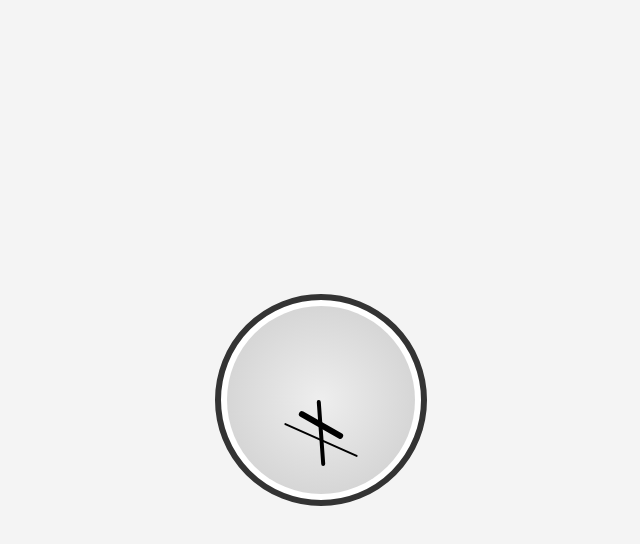
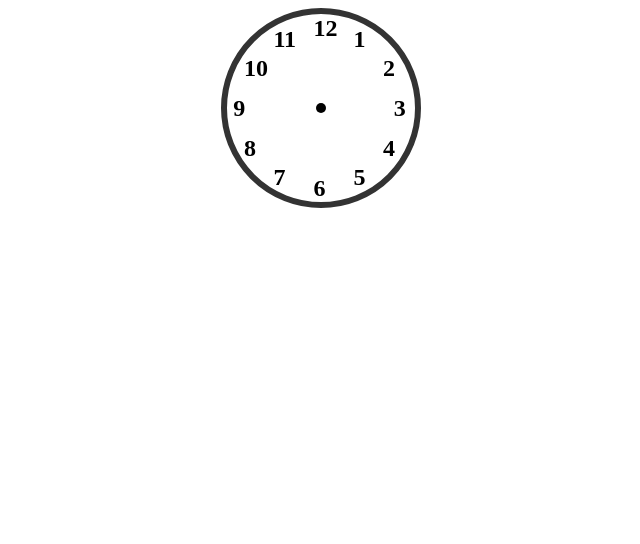
Before and after one commit to MoisGames/time-zone-clock-react-ts-redux, a React app: page / in a window 1280 px wide. Shown: the top 544 px of the page, without its empty margins (319-959 px from the left). Built offline with nearby package versions, Linux system fonts and the light colour scheme.

Commit message:
feat (Clock.tsx,Clock.css, ClockPage.tsx) добавил отображение цифр на часах.

```diff
--- a/src/components/Clock/Clock.css
+++ b/src/components/Clock/Clock.css
@@ -1,47 +1,47 @@
+@import '../../styles/variables.css';
+
 .clock {
   position: relative;
-    width: 200px;
-    height: 200px;
-    margin: 20px;
-    border: 6px solid #333;
+  width: calc(var(--clock-size) - var(--clock-border-width) * 2);
+  height: calc(var(--clock-size) - var(--clock-border-width) * 2);
+  border: var(--clock-border-color) solid var(--clock-border-width);
+  background-color: var(--clock-bg-color);
   border-radius: 50%;
-    background-color: #fff;
 }
 
-  .clock-face {
+.center-dot {
   position: absolute;
   top: 50%;
   left: 50%;
   transform: translate(-50%, -50%);
-    width: 188px;
-    height: 188px;
+  width: 10px;
+  height: 10px;
+  background-color: var(--clock-hand-color);
   border-radius: 50%;
-    background: radial-gradient(#eee, #ccc);
 }
 
-  .hand {
+.number {
   position: absolute;
-    top: 50%;
-    left: 50%;
+  top: 43%;
+  left: 46%;
   transform-origin: center;
-    transform: translateX(-50%) rotate(0deg);
-    background-color: #000;
 }
 
-  .hour-hand {
-    width: 6px;
-    height: 50px;
-    border-radius: 4px;
+.number span {
+  font-size: 24px;
+  font-weight: bold;
+  color: var(--clock-hand-color);
 }
 
-  .minute-hand {
-    width: 4px;
-    height: 66px;
-    border-radius: 4px;
-  }
-
-  .second-hand {
-    width: 2px;
-    height: 80px;
-    border-radius: 2px;
-  }
+.number:nth-child(1) { transform: rotate(0deg) translate(0, calc(-50% - var(--clock-size) / 3)) rotate(0deg); }
+.number:nth-child(2) { transform: rotate(30deg) translate(0, calc(-50% - var(--clock-size) / 3)) rotate(-30deg); }
+.number:nth-child(3) { transform: rotate(60deg) translate(0, calc(-50% - var(--clock-size) / 3)) rotate(-60deg); }
+.number:nth-child(4) { transform: rotate(90deg) translate(0, calc(-50% - var(--clock-size) / 3)) rotate(-90deg); }
+.number:nth-child(5) { transform: rotate(120deg) translate(0, calc(-50% - var(--clock-size) / 3)) rotate(-120deg); }
+.number:nth-child(6) { transform: rotate(150deg) translate(0, calc(-50% - var(--clock-size) / 3)) rotate(-150deg); }
+.number:nth-child(7) { transform: rotate(180deg) translate(0, calc(-50% - var(--clock-size) / 3)) rotate(-180deg); }
+.number:nth-child(8) { transform: rotate(210deg) translate(0, calc(-50% - var(--clock-size) / 3)) rotate(-210deg); }
+.number:nth-child(9) { transform: rotate(240deg) translate(0, calc(-50% - var(--clock-size) / 3)) rotate(-240deg); }
+.number:nth-child(10) { transform: rotate(270deg) translate(0, calc(-50% - var(--clock-size) / 3)) rotate(-270deg); }
+.number:nth-child(11) { transform: rotate(300deg) translate(0, calc(-50% - var(--clock-size) / 3)) rotate(-300deg); }
+.number:nth-child(12) { transform: rotate(330deg) translate(0, calc(-50% - var(--clock-size) / 3)) rotate(-330deg); }
--- a/src/components/Clock/Clock.tsx
+++ b/src/components/Clock/Clock.tsx
@@ -1,48 +1,16 @@
-// Clock.tsx
-import React, { useEffect, useRef } from 'react';
+import React from 'react';
 import './Clock.css';
 
 const Clock: React.FC = () => {
-  const hourHandRef = useRef<HTMLDivElement>(null);
-  const minuteHandRef = useRef<HTMLDivElement>(null);
-  const secondHandRef = useRef<HTMLDivElement>(null);
-
-  useEffect(() => {
-    const updateClock = () => {
-      const now = new Date();
-      const hours = now.getHours() % 12;
-      const minutes = now.getMinutes();
-      const seconds = now.getSeconds();
-
-      const hourRotation = (hours + minutes / 60) * 30;
-      const minuteRotation = (minutes + seconds / 60) * 6;
-      const secondRotation = seconds * 6;
-
-      if (hourHandRef.current) {
-        hourHandRef.current.style.transform = `translateX(-50%) rotate(${hourRotation}deg)`;
-      }
-      if (minuteHandRef.current) {
-        minuteHandRef.current.style.transform = `translateX(-50%) rotate(${minuteRotation}deg)`;
-      }
-      if (secondHandRef.current) {
-        secondHandRef.current.style.transform = `translateX(-50%) rotate(${secondRotation}deg)`;
-      }
-    };
-
-    const intervalId = setInterval(updateClock, 1000);
-    updateClock();
-
-    return () => clearInterval(intervalId);
-  }, []);
-
   return (
-    <div className="clock">
-      <div className="clock-face">
-        <div className="hand hour-hand" ref={hourHandRef}></div>
-        <div className="hand minute-hand" ref={minuteHandRef}></div>
-        <div className="hand second-hand" ref={secondHandRef}></div>
+      <div className="clock">
+        {Array.from({ length: 12 }, (_, i) => (
+          <div className="number" key={i}>
+            <span>{i === 0 ? 12 : i}</span>
+          </div>
+        ))}
+        <div className="center-dot"></div>
       </div>
-    </div>
   );
 };
 
--- /dev/null
+++ b/src/pages/ClockPage.css
@@ -0,0 +1,7 @@
+.page-container {
+    display: flex;
+    justify-content: center;
+    align-items: center;
+    height: auto;
+    width: 100%;
+  }
--- a/src/pages/ClockPage.tsx
+++ b/src/pages/ClockPage.tsx
@@ -1,12 +1,12 @@
 import React from 'react';
-import '../styles/globals.css';
+import './ClockPage.css';
 import Clock from '../components/Clock/Clock';
 
 const ClockPage: React.FC = () => {
   return (
-    <div className="clock-container">
+    <main className="page-container">
       <Clock />
-    </div>
+    </main>
   );
 };
 
--- a/src/styles/globals.css
+++ b/src/styles/globals.css
@@ -1,15 +1,5 @@
-
 body {
-    margin: 0;
-    font-family: Arial, sans-serif;
-    background-color: #f4f4f4;
-    display: flex;
-    justify-content: center;
-    align-items: center;
-    height: 100vh;
-  }
-
-  .clock-container {
-    display: flex;
-    gap: 20px;
-  }
+  margin: 0;
+  padding: 0;
+  box-sizing: border-box;
+}
--- a/webpack.config.js
+++ b/webpack.config.js
@@ -9,6 +9,11 @@ module.exports = {
   },
   module: {
     rules: [
+      {
+        test: /\.tsx?$/,
+        use: 'ts-loader',
+        exclude: /node_modules/,
+      },
       {
         test: /\.css$/,
         use: ['style-loader', 'css-loader'],
```
Lines whose indentation alone changed are shown as unchanged.
